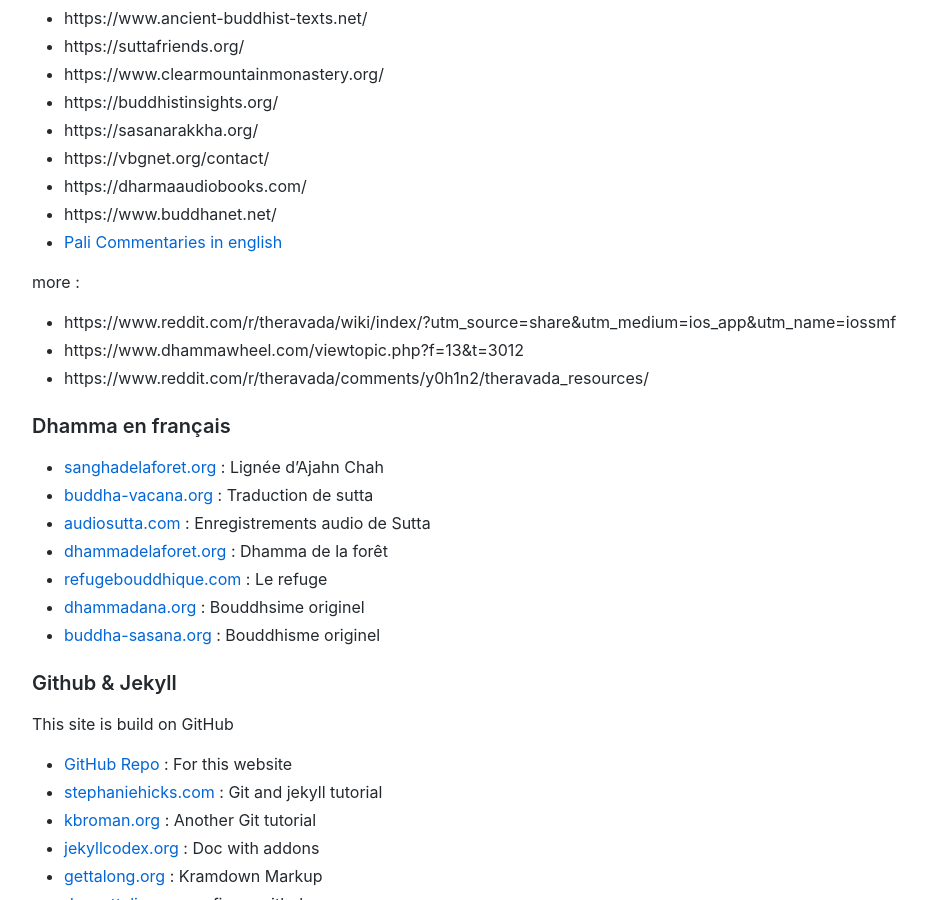
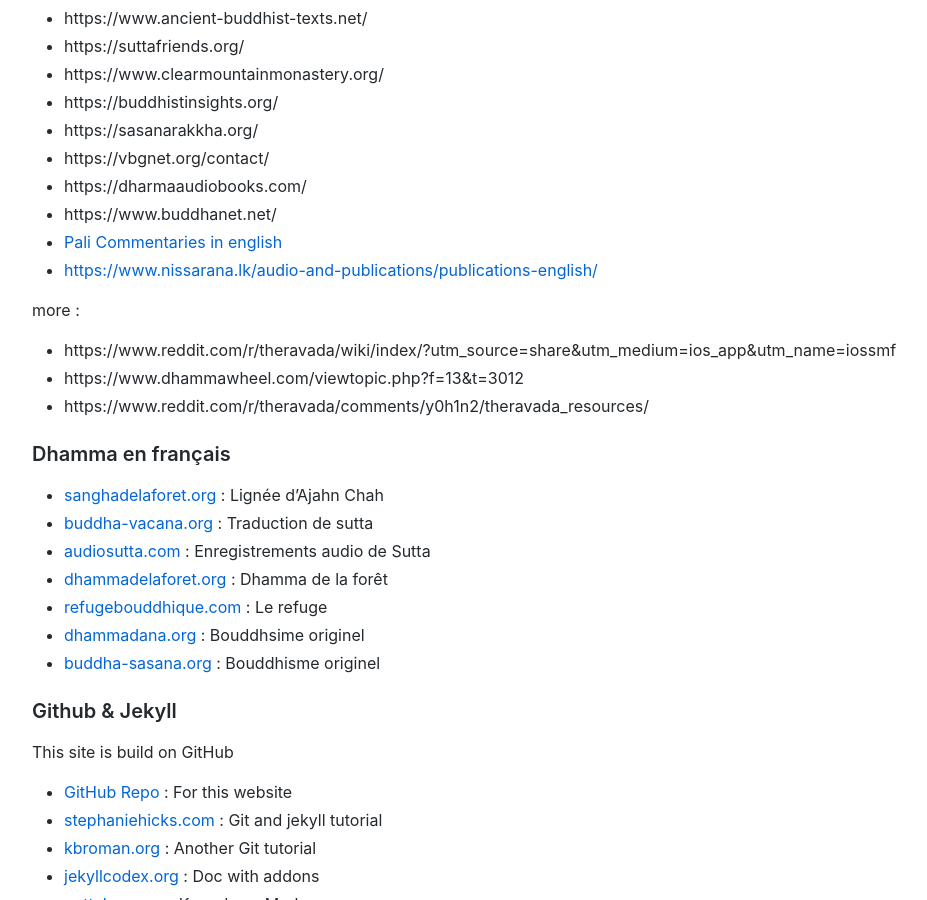
Before and after one commit to cittadhammo/old-personal-website, a Jekyll site: the page built from links.md, in a window 1280 px wide and 900 px high, scrolled down 745 px. Shown: the whole window, without its empty margins (118-1045 px from the left). Built offline with Jekyll 4.4.1, drawn with Linux system fonts in a browser that asks for light colours; some of the changed lines change nothing that is shown.

Commit message:
Update links.md

```diff
--- a/links.md
+++ b/links.md
@@ -32,6 +32,7 @@
 - https://dharmaaudiobooks.com/
 - https://www.buddhanet.net/
 - [Pali Commentaries in english](https://archive.org/details/PaliCommentariesCollection/00%20Vinaya%20Commentary%2C%20Samantapasadika%2C%20Shan-Chien-P%27i-P%27o-Sha%2C%20Sanghabhadra%27s%20Chinese%20Samantapasadika%20%28tr.%20by%20Prof.%20P.V.%20Bapat%20and%20Prof.%20A.%20Hirakawa%29%20%28652p%29/page/472/mode/2up)
+- [https://www.nissarana.lk/audio-and-publications/publications-english/](https://www.nissarana.lk/audio-and-publications/publications-english/)
 
 more :
 - https://www.reddit.com/r/theravada/wiki/index/?utm_source=share&utm_medium=ios_app&utm_name=iossmf
```
